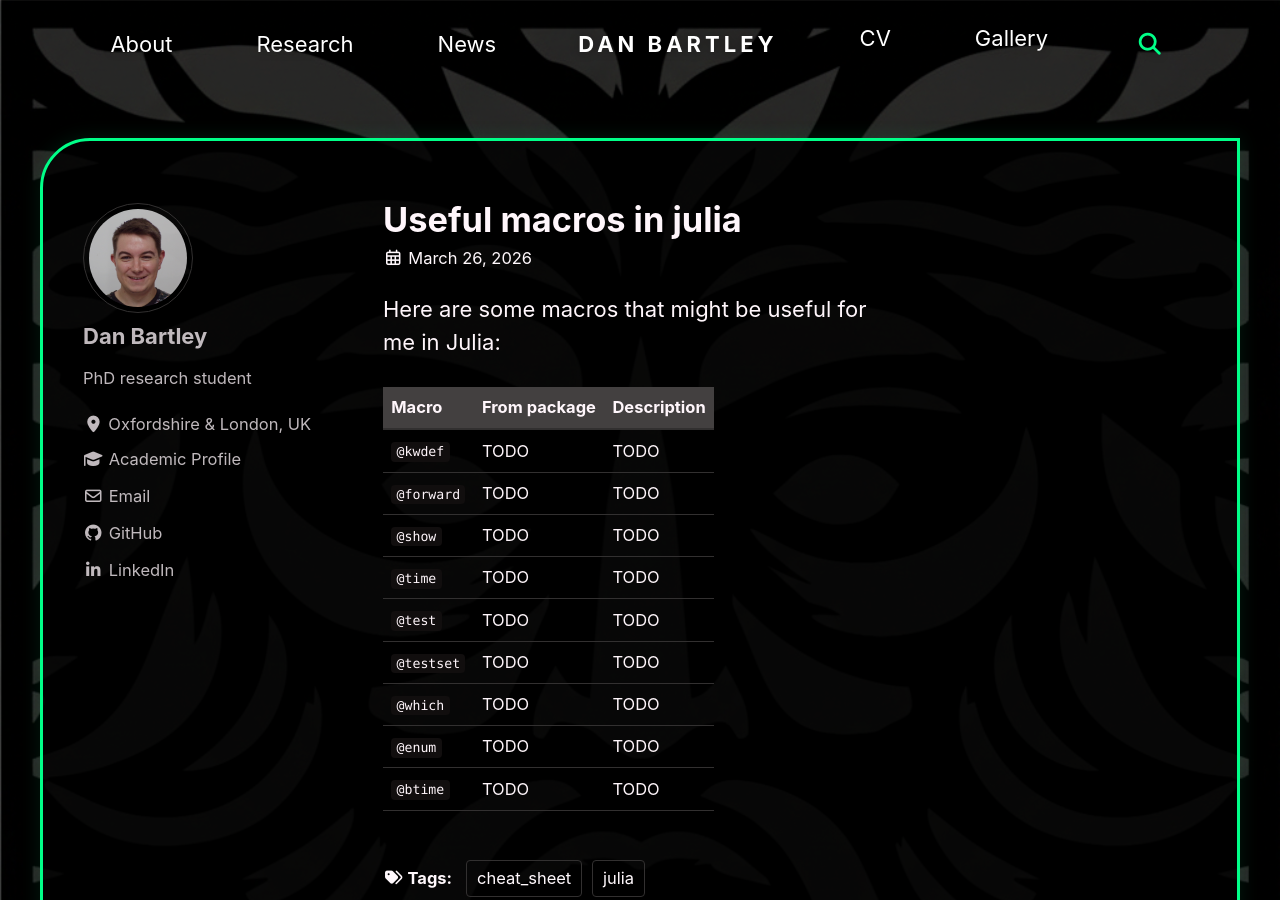
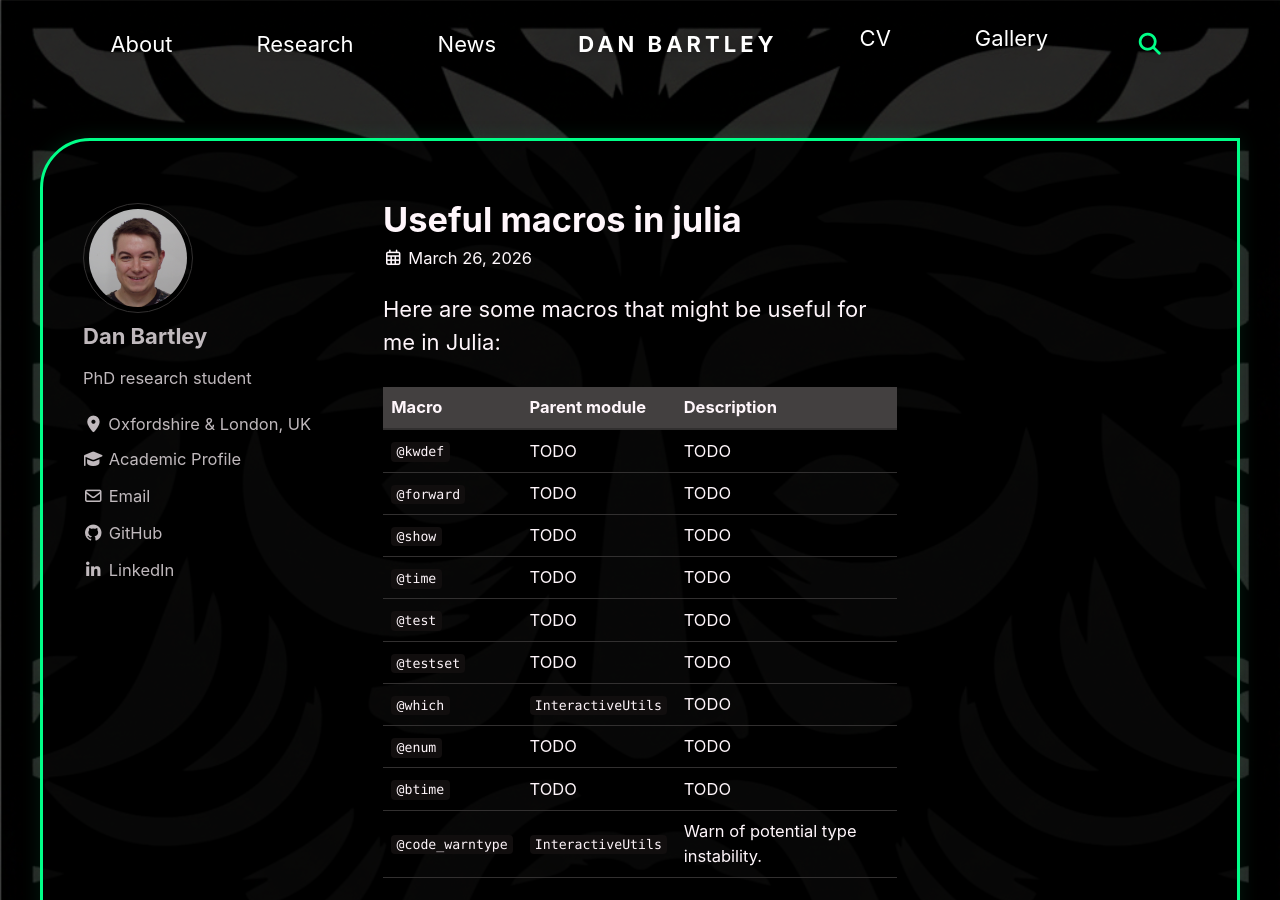
Before and after one commit to dpb-hydro/dpb-hydro.github.io, a Jekyll site: the page built from _posts/2026-03-25-juliamacros.md, in a window 1280 px wide and 900 px high. Built offline with Jekyll 4.4.1, drawn with Linux system fonts in a browser that asks for light colours; cached includes are drawn as plain includes.

Commit message:
Updated julia cheat sheets

```diff
--- a/_posts/2026-03-25-juliamacros.md
+++ b/_posts/2026-03-25-juliamacros.md
@@ -2,21 +2,22 @@
 layout: single
 title: "Useful macros in julia"
 date: 2026-03-26 11:40:00 +0000
-last_modified_at: 2026-03-26 11:40:00 +0000
+last_modified_at: 2026-03-26 15:27:00 +0000
 categories: computing
 tags: julia cheat_sheet
 ---
 
 Here are some macros that might be useful for me in Julia:
 
-| Macro        | From package | Description |
-|--------------|--------------|-------------|
-| `@kwdef`     | TODO         | TODO        |
-| `@forward`   | TODO         | TODO        |
-| `@show`      | TODO         | TODO        |
-| `@time`      | TODO         | TODO        |
-| `@test`      | TODO         | TODO        |
-| `@testset`   | TODO         | TODO        |
-| `@which`     | TODO         | TODO        |
-| `@enum`      | TODO         | TODO        |
-| `@btime`     | TODO         | TODO        |
+| Macro            | Parent module      | Description                         |
+|------------------|--------------------|-------------------------------------|
+| `@kwdef`         | TODO               | TODO                                |
+| `@forward`       | TODO               | TODO                                |
+| `@show`          | TODO               | TODO                                |
+| `@time`          | TODO               | TODO                                |
+| `@test`          | TODO               | TODO                                |
+| `@testset`       | TODO               | TODO                                |
+| `@which`         | `InteractiveUtils` | TODO                                |
+| `@enum`          | TODO               | TODO                                |
+| `@btime`         | TODO               | TODO                                |
+| `@code_warntype` | `InteractiveUtils` | Warn of potential type instability. |
```
Also changed, not shown: _posts/2026-03-26-juliacheatsheet.md (added, +28 -0 lines).
